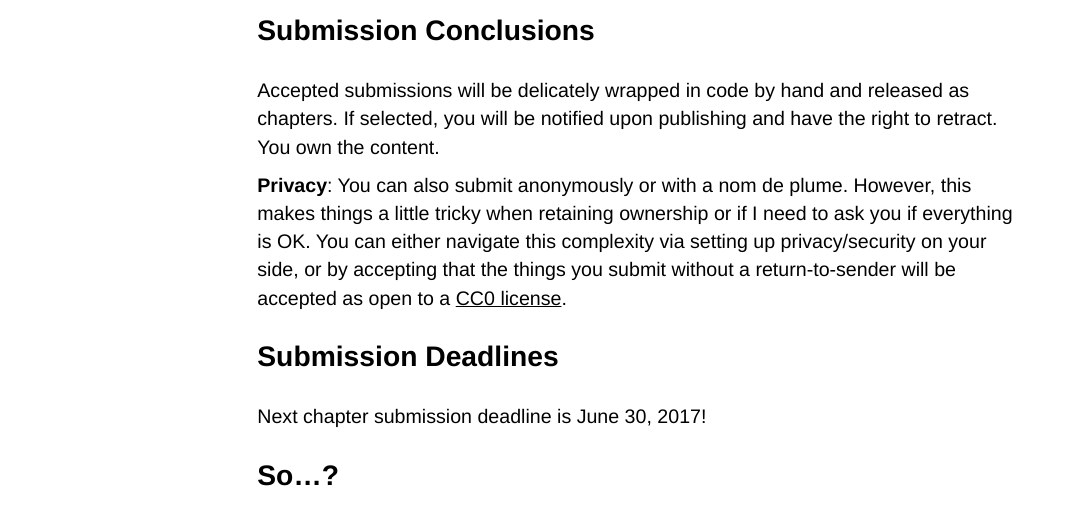
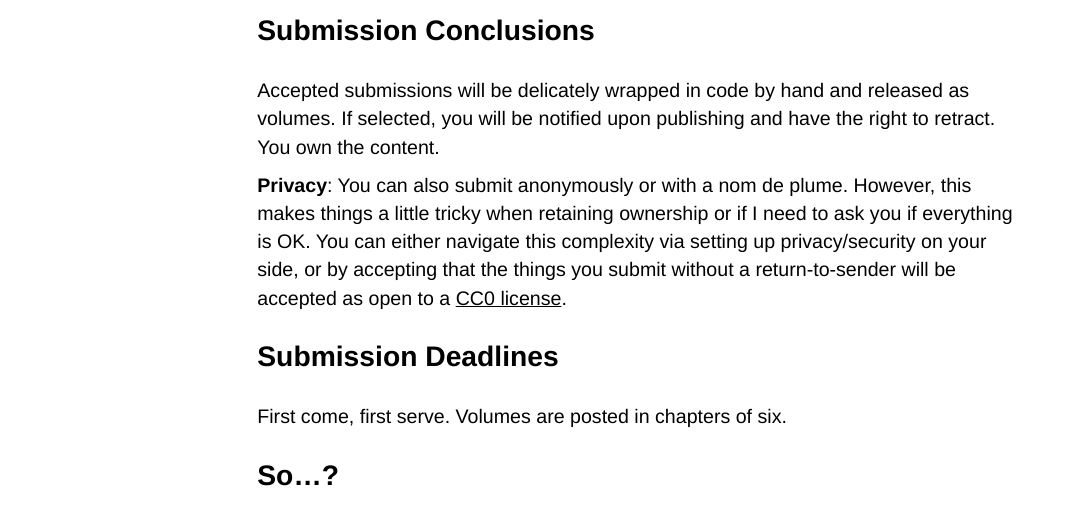
Before and after one commit to ablwr/internetgirlfriend_club, a Jekyll site: the page built from cfp.md, in a window 1280 px wide. Shown: the part 1425-1942 px from the top of the page, without its empty margins (0-1079 px from the left). Built offline with Jekyll 4.4.1, drawn with Linux system fonts in a browser that asks for light colours.

Commit message:
first come, first serve

```diff
--- a/cfp.md
+++ b/cfp.md
@@ -39,13 +39,13 @@ Submissions can be in the form of a text narrative, illustration, interview, pho
 
 ### Submission Conclusions
 
-Accepted submissions will be delicately wrapped in code by hand and released as chapters. If selected, you will be notified upon publishing and have the right to retract. You own the content.
+Accepted submissions will be delicately wrapped in code by hand and released as volumes. If selected, you will be notified upon publishing and have the right to retract. You own the content.
 
 **Privacy**: You can also submit anonymously or with a nom de plume. However, this makes things a little tricky when retaining ownership or if I need to ask you if everything is OK. You can either navigate this complexity via setting up privacy/security on your side, or by accepting that the things you submit without a return-to-sender will be accepted as open to a [CC0 license](https://creativecommons.org/share-your-work/public-domain/cc0/).
 
 ### Submission Deadlines
 
-Next chapter submission deadline is June 30, 2017!
+First come, first serve. Volumes are posted in chapters of six.
 
 ### So...?
 
```
